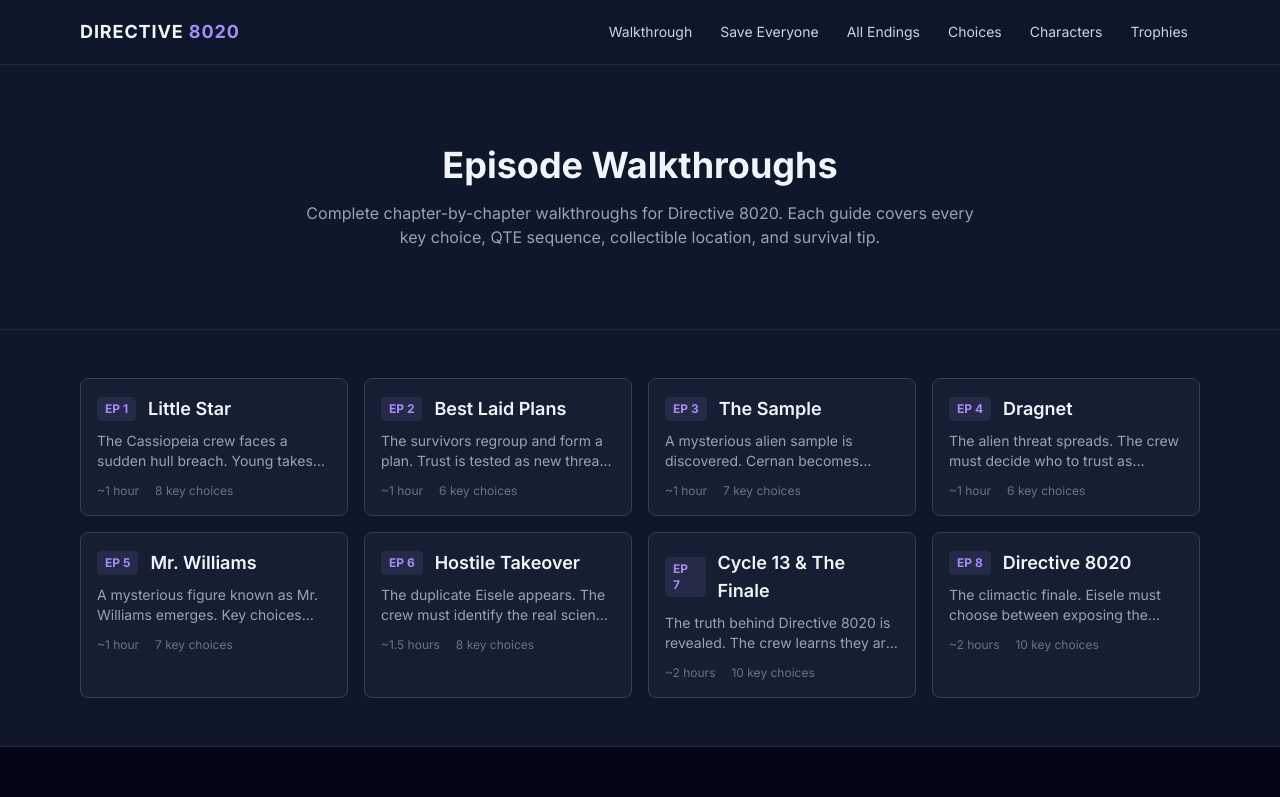
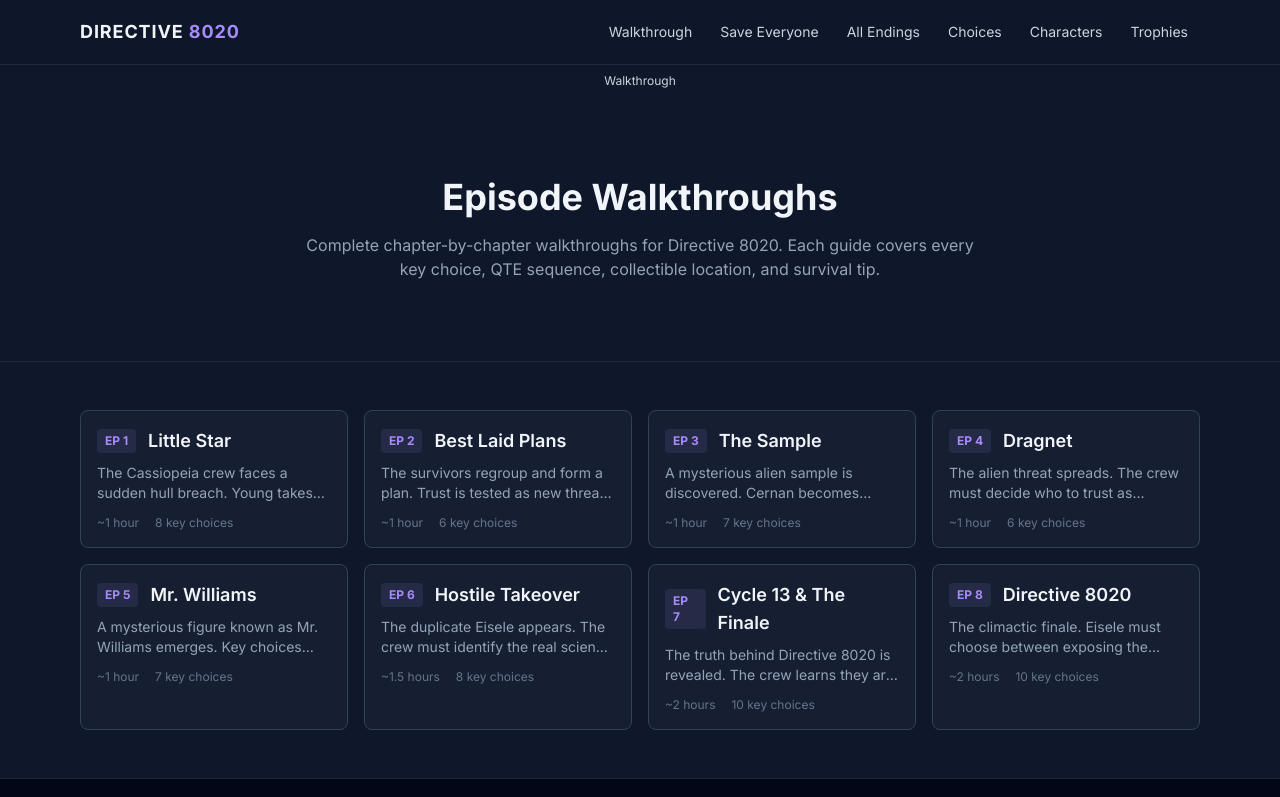
Before and after one commit to dayong/directive-8020, a Next.js app: page /walkthrough in a window 1280 px wide. Shown: the top 797 px of the page. Built offline with nearby package versions, Linux system fonts and the light colour scheme; no server answers.

Commit message:
Add breadcrumb navigation with dynamic episode/character labels

```diff
--- a/app/layout.tsx
+++ b/app/layout.tsx
@@ -2,6 +2,7 @@ import type { Metadata } from 'next';
 import Script from 'next/script';
 import { Inter } from 'next/font/google';
 import Header from '@/components/layout/Header';
+import Breadcrumbs from '@/components/ui/Breadcrumbs';
 import BottomTabBar from '@/components/layout/BottomTabBar';
 import Footer from '@/components/layout/Footer';
 import './globals.css';
@@ -65,6 +66,7 @@ export default function RootLayout({
           />
         )}
         <Header />
+        <Breadcrumbs />
         <main className="flex-1">{children}</main>
         <Footer />
         <BottomTabBar />
--- /dev/null
+++ b/components/ui/Breadcrumbs.tsx
@@ -0,0 +1,74 @@
+'use client';
+
+import { usePathname } from 'next/navigation';
+import Link from 'next/link';
+import { episodes } from '@/data/episodes';
+import { characters } from '@/data/characters';
+
+const labels: Record<string, string> = {
+  '': 'Home',
+  walkthrough: 'Walkthrough',
+  'save-everyone': 'Save Everyone',
+  'all-endings': 'All Endings',
+  choices: 'Choices & Consequences',
+  characters: 'Characters',
+  trophies: 'Trophy Guide',
+  collectibles: 'Collectibles',
+  'game-length': 'Game Length',
+  'bug-fixes': 'Bug Fixes',
+  multiplayer: 'Multiplayer',
+  'directive-8020-cove': 'Cove Guide',
+  'directive-8020-actress': 'Cast & Actresses',
+};
+
+function lookupDynamic(seg: string, parentSeg?: string): string {
+  // Episode slugs like episode-1 → "Episode 1: Little Star"
+  if (parentSeg === 'walkthrough') {
+    const ep = episodes.find((e) => e.slug === seg || e.id === seg);
+    if (ep) return `Episode ${ep.number}: ${ep.title}`;
+  }
+  // Character ids like young → "Brianna Young"
+  if (parentSeg === 'characters') {
+    const char = characters.find((c) => c.id === seg);
+    if (char) return char.fullName;
+  }
+  return '';
+}
+
+export default function Breadcrumbs() {
+  const pathname = usePathname();
+  const segments = pathname.split('/').filter(Boolean);
+
+  if (segments.length === 0) return null;
+
+  const crumbs = segments.map((seg, i) => {
+    const href = '/' + segments.slice(0, i + 1).join('/');
+    const isLast = i === segments.length - 1;
+    const parentSeg = i > 0 ? segments[i - 1] : undefined;
+    const label =
+      labels[seg] ||
+      lookupDynamic(seg, parentSeg) ||
+      seg.replace(/-/g, ' ').replace(/\b\w/g, (c) => c.toUpperCase());
+
+    return { href, label, isLast };
+  });
+
+  return (
+    <div className="max-w-6xl mx-auto px-4 py-2">
+      <nav className="flex items-center gap-1.5 text-xs text-slate-500 overflow-x-auto whitespace-nowrap" aria-label="Breadcrumb">
+        {crumbs.map((crumb, i) => (
+          <span key={crumb.href} className="flex items-center gap-1.5">
+            {i > 0 && <span className="text-slate-700">/</span>}
+            {crumb.isLast ? (
+              <span className="text-slate-300">{crumb.label}</span>
+            ) : (
+              <Link href={crumb.href} className="hover:text-violet-400 transition-colors">
+                {crumb.label}
+              </Link>
+            )}
+          </span>
+        ))}
+      </nav>
+    </div>
+  );
+}
```
